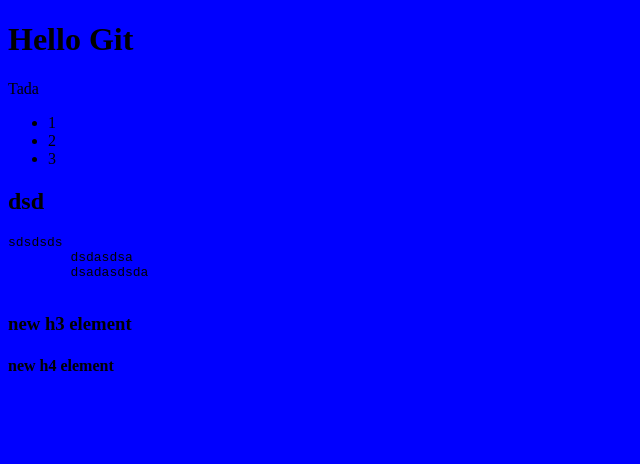
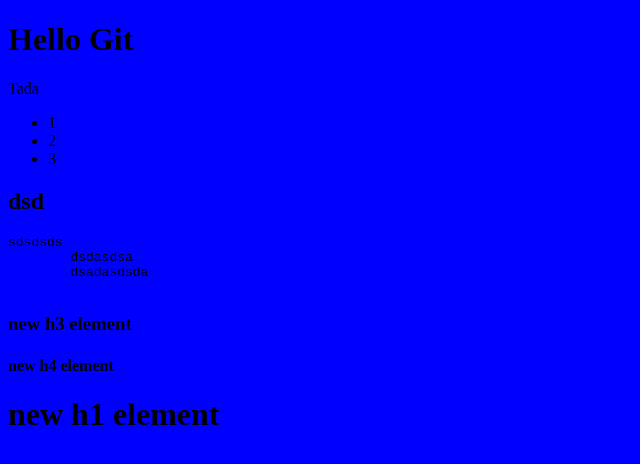
Before and after one commit to Sherkhan7/secondRepository, a plain HTML site: page index.html in a window 1280 px wide. Shown: the whole page, without its empty margins (0-640 px from the left). Drawn offline with Linux system fonts and the light colour scheme.

Commit message:
my new commit

```diff
--- a/index.html
+++ b/index.html
@@ -22,5 +22,6 @@
     </pre>
     <h3>new h3 element</h3>
     <h4>new h4 element</h4>
+    <h1>new h1 element</h1>
 </body>
 </html>
```
